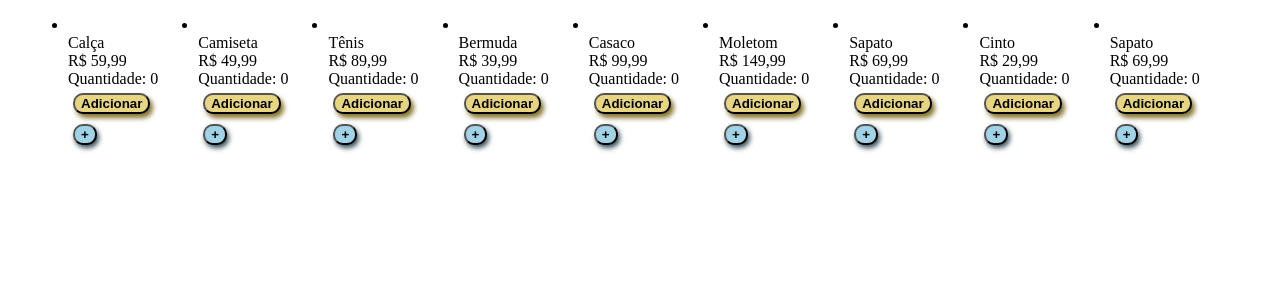
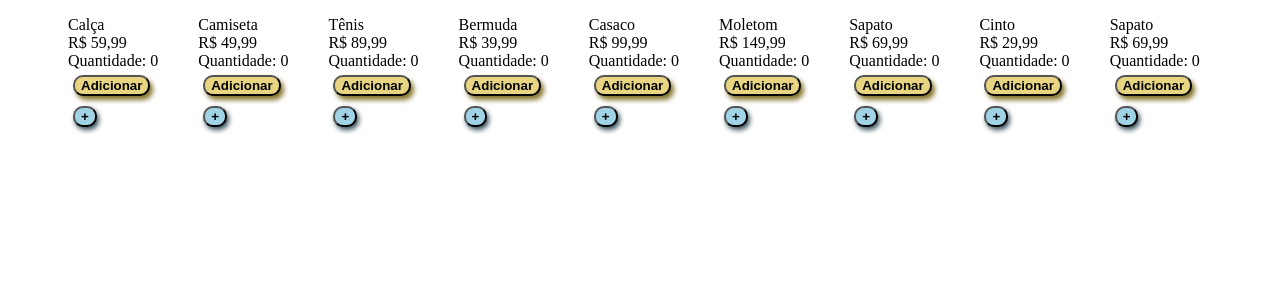
Before and after one commit to iTzMvz/trabalhoListas, a Vue app: page / in a window 1280 px wide. Shown: the top 300 px of the page. Built offline with nearby package versions, Linux system fonts and the light colour scheme.

Commit message:
funcition de mostrar/esconder carrinho

```diff
--- a/src/App.vue
+++ b/src/App.vue
@@ -1,6 +1,7 @@
 <script setup>
 import { ref } from 'vue'
 
+const verCarrinho = ref(false)
 const erroQnt = ref('Adicione o produto primeiro antes de colocar no carrinho')
 const carrinho = ref([])
 const listaProdutos = ref([
@@ -57,9 +58,7 @@ const listaProdutos = ref([
     nome: 'Sapato',
     preco: 69.99,
     quantidade: 0
-  },
-
-
+  }
 ])
 
 function addCarrinho(id, nome, quantidade, preco) {
@@ -81,31 +80,53 @@ function calculaValorTotal() {
     }
   }
 }
+function limpaCarrinho() {
+  if (carrinho.value.length > 0) {
+    carrinho.value = []
+    valorTotal.value = 0
+  } else alert('O carrinho já está vazio')
+}
 
+function quantItens() {
+  if(carrinho[carrinho.findIndex(produto => produto.id == -1)]){
+    carrinho.push()
+  }
+}
 </script>
 <template>
   <ul>
     <div class="produtos">
       <li v-for="(produto, i) in listaProdutos" :key="i">
-        <div><img :src="produto.foto" alt=""></div>
         <div>{{ produto.nome }}</div>
         <div>
           {{ produto.preco.toLocaleString('pt-br', { style: 'currency', currency: 'BRL' }) }}
         </div>
         <div>Quantidade: {{ produto.quantidade }}</div>
-        <button
-          @click="addCarrinho(produto.id, produto.nome, produto.quantidade, produto.preco), produto.quantidade = 0">Adicionar</button>
-        <div><button @click="produto.quantidade++" id="mais">+</button>
-          <button v-if="produto.quantidade > 0" @click="produto.quantidade--" id="menos">
-            -
+        <button @click="addCarrinho(produto.id, produto.nome, produto.quantidade, produto.preco), produto.quantidade = 0">
+          Adicionar
         </button>
+        <div>
+          <button @click="produto.quantidade++" id="mais">+</button>
+          <button v-if="produto.quantidade > 0" @click="produto.quantidade--" id="menos">-</button>
         </div>
       </li>
     </div>
   </ul>
   <ul>
+    <button @click="verCarrinho = !verCarrinho" style="margin-left: 20px" v-if="carrinho.length > 0">
+      Ver carrinho
+    </button>
+    <div v-if="verCarrinho">
+      <div>
+        <button @click="limpaCarrinho()" style="margin-left: 20px" v-if="carrinho.length > 0">
+          Limpar carrinho
+        </button>
+      </div>
       <div class="carrinho">
-      <div v-if="valorTotal > 0">Valor total: {{ valorTotal.toLocaleString('pt-br', { style: 'currency', currency: 'BRL' }) }}</div>
+        <div v-if="valorTotal > 0">
+          Valor total:
+          {{ valorTotal.toLocaleString('pt-br', { style: 'currency', currency: 'BRL' }) }}
+        </div>
         <li v-for="(produto, i) in carrinho" :key="i">
           <div>{{ produto.nome }}</div>
           <div>
@@ -113,6 +134,7 @@ function calculaValorTotal() {
           </div>
           <div>Quantidade: {{ produto.quantidade }}</div>
         </li>
+      </div>
     </div>
   </ul>
 </template>
@@ -124,25 +146,31 @@ button {
   background-color: rgb(231, 213, 130);
   box-shadow: 3px 4px 5px rgb(133, 117, 45);
 }
+
 .produtos {
   display: flex;
   flex-wrap: wrap;
   flex-direction: row;
   justify-content: start;
 }
+
 .carrinho {
   display: flex;
   flex-direction: column;
 }
-li{
+
+li {
   margin-right: 20px;
   margin-left: 20px;
+  list-style: none;
 }
-#mais{
+
+#mais {
   background-color: rgb(161, 211, 231);
   box-shadow: 2px 3px 5px rgb(54, 80, 90);
 }
-#menos{
+
+#menos {
   padding-right: 6px;
   padding-left: 6px;
   background-color: rgb(230, 43, 32);
```
Lines whose indentation alone changed are shown as unchanged.
